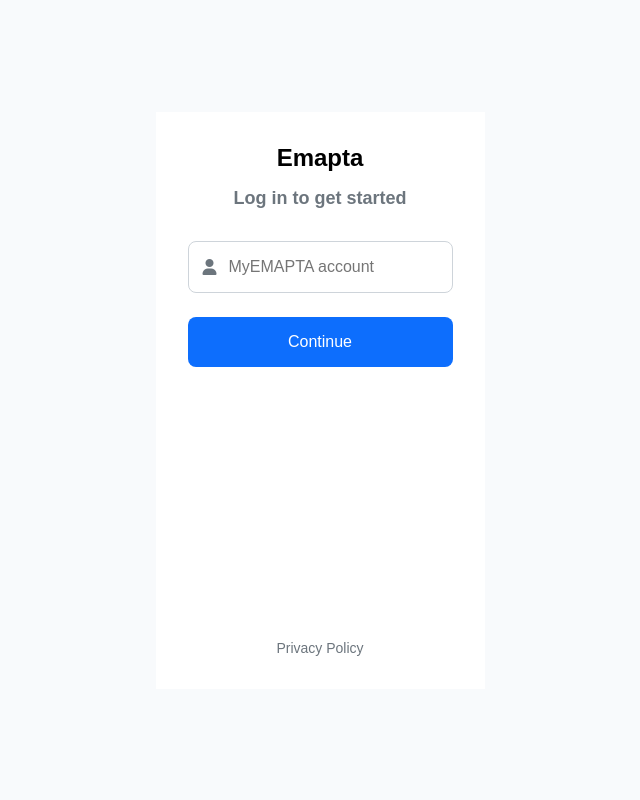
After one commit to oliveroskevin/flask-tutorial, a Flask app: page /login-page in a window 1280 px wide. The commit adds this page. Shown: the whole page, without its empty margins (320-960 px from the left). Run offline with Flask 3, Linux system fonts and the light colour scheme.

Commit message:
sample login pages

```diff
--- a/app.py
+++ b/app.py
@@ -14,6 +14,7 @@ class Todo(db.Model):
 
     def __repr__(self):
         return '<Task %r>' % self.id
+
 
 @app.route('/', methods=['POST', 'GET'])
 def index():
@@ -54,5 +55,13 @@ def update(id):
     else:
         return render_template('update.html', task=task)
 
+@app.route('/login')
+def login():
+    return render_template('login.html')
+
+@app.route('/login-page')
+def login_page():
+    return render_template('login-page.html')
+
 if __name__ == "__main__":
     app.run(debug=True)
--- /dev/null
+++ b/static/css/login-page.css
@@ -0,0 +1,79 @@
+body,
+html {
+    margin: 0;
+    padding: 0;
+    height: 100%;
+    font-family: sans-serif;
+    background-color: #f8fafc;
+    display: flex;
+    justify-content: center;
+    align-items: center;
+}
+
+.login-page-container {
+    text-align: center;
+    width: 100%;
+    max-width: 400px;
+}
+
+.login-form-container {
+    background-color: #ffffff;
+    padding: 2rem;
+}
+
+.logo {
+    font-size: 24px;
+    font-weight: bold;
+    margin-bottom: 1rem;
+    color: #000;
+}
+
+h2 {
+    font-size: 18px;
+    color: #6c757d;
+    margin-bottom: 2rem;
+}
+
+.input-container {
+    position: relative;
+    margin-bottom: 1.5rem;
+}
+
+.input-container .icon {
+    position: absolute;
+    left: 15px;
+    top: 50%;
+    transform: translateY(-50%);
+    color: #6c757d;
+}
+
+.input-container input {
+    width: 100%;
+    padding: 1rem 1rem 1rem 40px;
+    border: 1px solid #ced4da;
+    border-radius: 8px;
+    font-size: 16px;
+    box-sizing: border-box;
+}
+
+.continue-button {
+    width: 100%;
+    background-color: #0d6efd;
+    color: white;
+    border: none;
+    padding: 1rem;
+    border-radius: 8px;
+    font-size: 16px;
+    cursor: pointer;
+    margin-bottom: 2rem;
+}
+
+.footer {
+    margin-top: 15rem;
+}
+
+.footer a {
+    color: #6c757d;
+    text-decoration: none;
+    font-size: 14px;
+}
--- /dev/null
+++ b/static/css/login.css
@@ -0,0 +1,117 @@
+body,
+html {
+    margin: 0;
+    padding: 0;
+    height: 100%;
+    font-family: sans-serif;
+    background-color: #00263f;
+}
+
+.login-container {
+    display: flex;
+    height: 100vh;
+}
+
+.left-panel {
+    background-color: #00263f;
+    color: white;
+    flex: 1;
+    display: flex;
+    justify-content: center;
+    align-items: center;
+    padding: 2rem;
+}
+
+.left-panel-content {
+    width: 100%;
+    max-width: 450px;
+}
+
+.logo {
+    font-size: 24px;
+    font-weight: bold;
+    margin-bottom: 1rem;
+}
+
+.left-panel h1 {
+    font-size: 48px;
+    font-weight: bold;
+    line-height: 1.2;
+}
+
+.right-panel {
+    background-color: #ffffff;
+    flex: 1.5;
+    display: flex;
+    flex-direction: column;
+    align-items: center;
+    justify-content: space-between;
+    padding: 2rem 0;
+}
+
+.right-panel-content {
+    display: flex;
+    align-items: center;
+    justify-content: center;
+    flex-grow: 1;
+    width: 100%;
+}
+
+.login-form {
+    width: 100%;
+    max-width: 400px;
+    text-align: left;
+}
+
+.login-form h2 {
+    font-size: 32px;
+    font-weight: bold;
+    margin-bottom: 0.5rem;
+    color: #000;
+}
+
+.login-form p {
+    color: #6c757d;
+    margin-bottom: 2rem;
+}
+
+a.login-button {
+    display: inline-block;
+    width: 100%;
+    background-color: #0d6efd;
+    color: white;
+    border: none;
+    padding: 1rem;
+    border-radius: 8px;
+    font-size: 16px;
+    cursor: pointer;
+    margin-bottom: 1.5rem;
+    text-align: center;
+    text-decoration: none;
+}
+
+.help-text {
+    font-size: 14px;
+    color: #6c757d;
+    text-align: center;
+}
+
+.help-text a {
+    color: #0d6efd;
+    text-decoration: none;
+}
+
+.footer-links {
+    width: 100%;
+    max-width: 400px;
+    display: flex;
+    justify-content: center;
+    gap: 2rem;
+    padding-bottom: 1rem;
+}
+
+.footer-links a {
+    color: #6c757d;
+    text-decoration: none;
+    font-size: 14px;
+}
--- a/templates/base.html
+++ b/templates/base.html
@@ -3,7 +3,7 @@
     <head>
         <meta charset="UTF-8" />
         <meta name="viewport" content="width=device-width, initial-scale=1.0" />
-        <link rel="stylesheet" href="{{ url_for('static', filename='css/main.css')}}" />
+        <link rel="stylesheet" href="{{ url_for('static', filename='css/login.css')}}" />
         {% block head %}{% endblock %}
     </head>
     <body>
--- /dev/null
+++ b/templates/login-page.html
@@ -0,0 +1,22 @@
+{% extends 'base.html' %} {% block head %}
+<title>Login</title>
+<link rel="stylesheet" href="{{ url_for('static', filename='css/login-page.css') }}" />
+<link rel="stylesheet" href="https://cdnjs.cloudflare.com/ajax/libs/font-awesome/6.0.0-beta3/css/all.min.css" />
+{% endblock %} {% block body %}
+<div class="login-page-container">
+    <div class="login-form-container">
+        <div class="logo">Emapta</div>
+        <h2>Log in to get started</h2>
+        <form action="#">
+            <div class="input-container">
+                <i class="fas fa-user icon"></i>
+                <input type="text" placeholder="MyEMAPTA account" />
+            </div>
+            <button type="submit" class="continue-button">Continue</button>
+        </form>
+        <div class="footer">
+            <a href="#">Privacy Policy</a>
+        </div>
+    </div>
+</div>
+{% endblock %}
```
Also changed, not shown: templates/login.html (added, +29 -0 lines).
